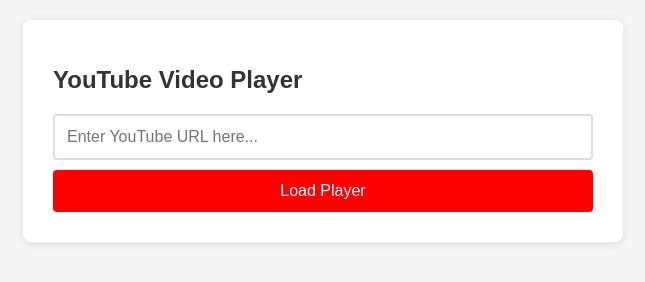
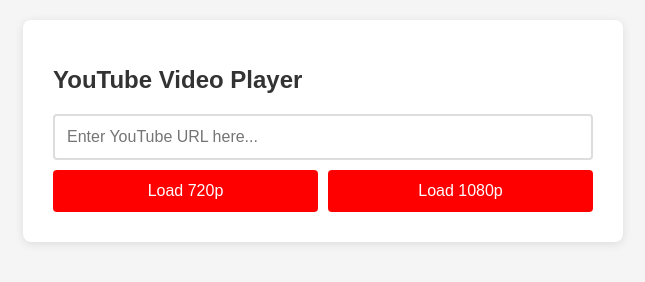
Before and after one commit to ed2120/youtube-player, a plain HTML site: page index.html in a window 1280 px wide. Shown: the whole page, without its empty margins (317-962 px from the left). Drawn offline with Linux system fonts and the light colour scheme.

Commit message:
Update index.html

```diff
--- a/index.html
+++ b/index.html
@@ -48,6 +48,15 @@
         }
         .btn:hover {
             background: #cc0000;
+        }
+        .button-group {
+            display: flex;
+            gap: 10px;
+            margin-top: 10px;
+        }
+        .button-group .btn {
+            margin-top: 0;
+            flex: 1;
         }
         #playerSection {
             display: none;
@@ -128,7 +137,10 @@
     <div class="container">
         <h1>YouTube Video Player</h1>
         <input type="text" id="youtubeUrl" placeholder="Enter YouTube URL here..." />
-        <button class="btn" onclick="loadVideo()">Load Player</button>
+        <div class="button-group">
+            <button class="btn" onclick="loadVideo('hd720')">Load 720p</button>
+            <button class="btn" onclick="loadVideo('hd1080')">Load 1080p</button>
+        </div>
     </div>
 
     <div id="playerSection">
@@ -146,6 +158,7 @@
     <script>
         let player;
         let playerReady = false;
+        let preferredQuality = 'hd720';
 
         function extractVideoId(url) {
             const patterns = [
@@ -166,7 +179,8 @@
             console.log('YouTube API Ready');
         }
 
-        function loadVideo() {
+        function loadVideo(quality) {
+            preferredQuality = quality || 'hd720';
             const url = document.getElementById('youtubeUrl').value;
             const videoId = extractVideoId(url);
 
@@ -179,6 +193,9 @@
 
             if (player) {
                 player.loadVideoById(videoId);
+                setTimeout(() => {
+                    player.setPlaybackQuality(preferredQuality);
+                }, 1000);
             } else {
                 player = new YT.Player('player', {
                     videoId: videoId,
@@ -201,7 +218,8 @@
 
         function onPlayerReady(event) {
             playerReady = true;
-            console.log('Player ready');
+            player.setPlaybackQuality(preferredQuality);
+            console.log('Player ready, quality set to: ' + preferredQuality);
         }
 
         function onPlayerStateChange(event) {
```
